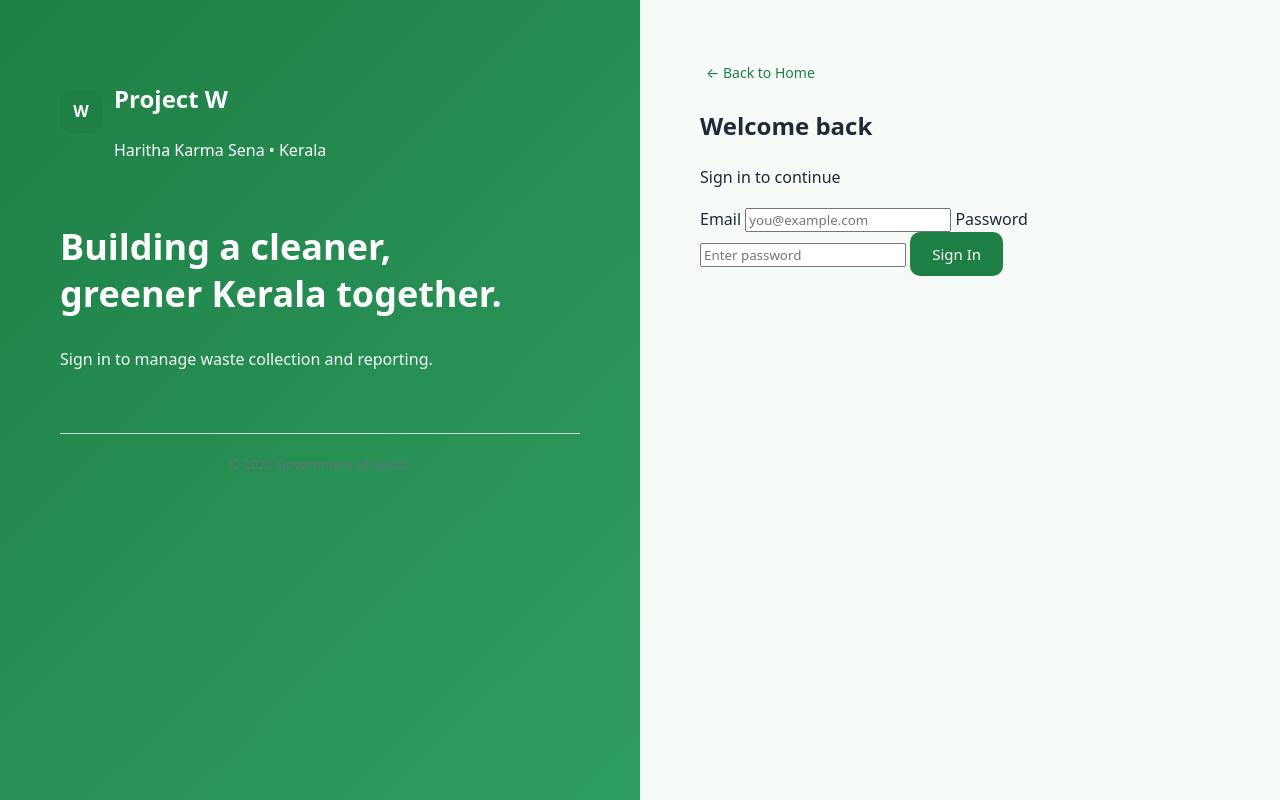
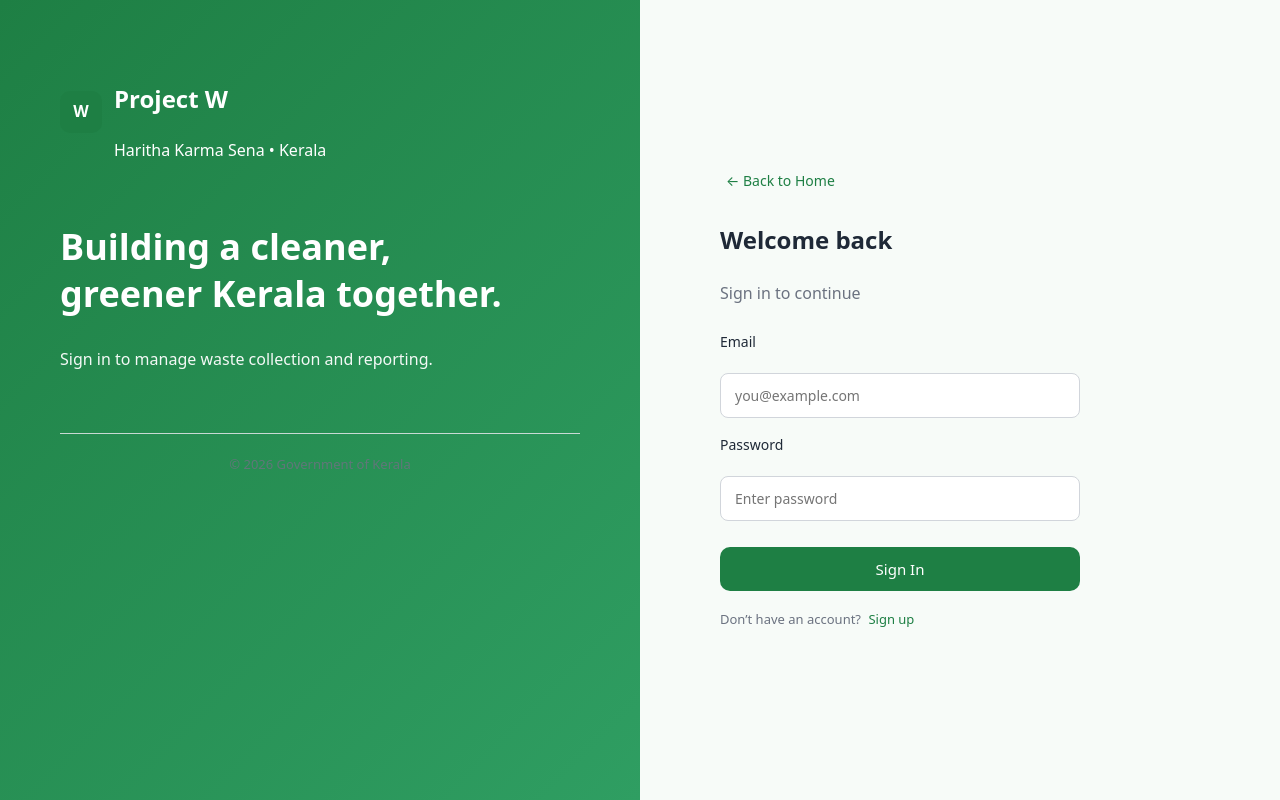
Before and after one commit to AbyJms/Project-W, a Flask app: page /auth in a window 1280 px wide. Run offline with Flask 3, Linux system fonts and the light colour scheme.

Commit message:
frontend done uhh ig

```diff
--- a/static/style.css
+++ b/static/style.css
@@ -320,3 +320,89 @@ footer {
   border-color: #fde68a;
   background: #fffdf5;
 }
+
+/* ================= AUTH PAGE FIX ================= */
+
+/* Right side container */
+.auth-right {
+  display: flex;
+  flex-direction: column;
+  justify-content: center;
+  padding: 80px;
+}
+
+/* Proper form stacking */
+.auth-right form {
+  max-width: 360px;
+  display: flex;
+  flex-direction: column;
+  gap: 16px;
+}
+
+/* Labels */
+.auth-right label {
+  font-size: 14px;
+  font-weight: 500;
+  margin-bottom: 4px;
+}
+
+/* Inputs */
+.auth-right input {
+  padding: 12px 14px;
+  border-radius: 8px;
+  border: 1px solid #d1d5db;
+  font-size: 14px;
+  width: 100%;
+}
+
+/* Input focus */
+.auth-right input:focus {
+  outline: none;
+  border-color: #1e7f44;
+}
+
+/* Sign in button */
+.auth-right .primary-btn {
+  margin-top: 10px;
+  width: 100%;
+}
+
+/* Back link */
+.back-btn {
+  align-self: flex-start;
+  margin-bottom: 30px;
+  font-size: 14px;
+  color: #1e7f44;
+  background: none;
+  border: none;
+  cursor: pointer;
+}
+
+/* Headings spacing */
+.auth-right h2 {
+  margin-bottom: 6px;
+}
+
+.auth-right p {
+  margin-bottom: 24px;
+  color: #6b7280;
+}
+
+/* ================= AUTH SIGNUP LINK ================= */
+
+.auth-alt {
+  margin-top: 18px;
+  font-size: 13px;
+  color: #6b7280;
+}
+
+.signup-link {
+  margin-left: 4px;
+  color: #1e7f44;
+  text-decoration: none;
+  font-weight: 500;
+}
+
+.signup-link:hover {
+  text-decoration: underline;
+}
--- a/templates/auth.html
+++ b/templates/auth.html
@@ -47,6 +47,11 @@
       Sign In
     </button>
   </form>
+  <div class="auth-alt">
+    Don’t have an account?
+    <a href="#" class="signup-link">Sign up</a>
+  </div>
+
 </section>
 
 <script src="/static/app.js"></script>
```
